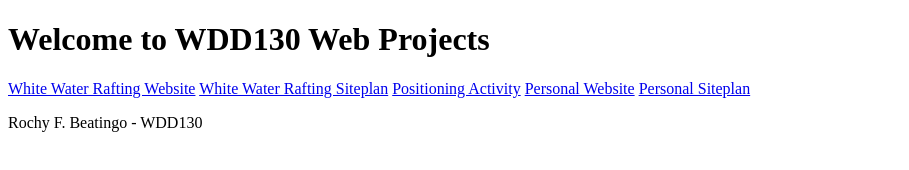
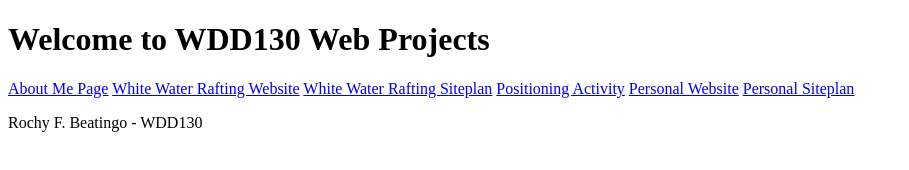
Before and after one commit to orochymaru25/wdd130, a plain HTML site: page index.html in a window 1280 px wide. Shown: the whole page, without its empty margins (0-909 px from the left). Drawn offline with Linux system fonts and the light colour scheme.

Commit message:
Fixed the nav links

```diff
--- a/index.html
+++ b/index.html
@@ -9,6 +9,7 @@
 <body>
     <h1>Welcome to WDD130 Web Projects</h1>
     <nav>
+        <a href="aboutme/index.html">About Me Page</a>
         <a href="wwr/index.html">White Water Rafting Website</a>
         <a href="wwr/site-plan-rafting.html">White Water Rafting Siteplan</a>
         <a href="positioning.html">Positioning Activity</a>
```
